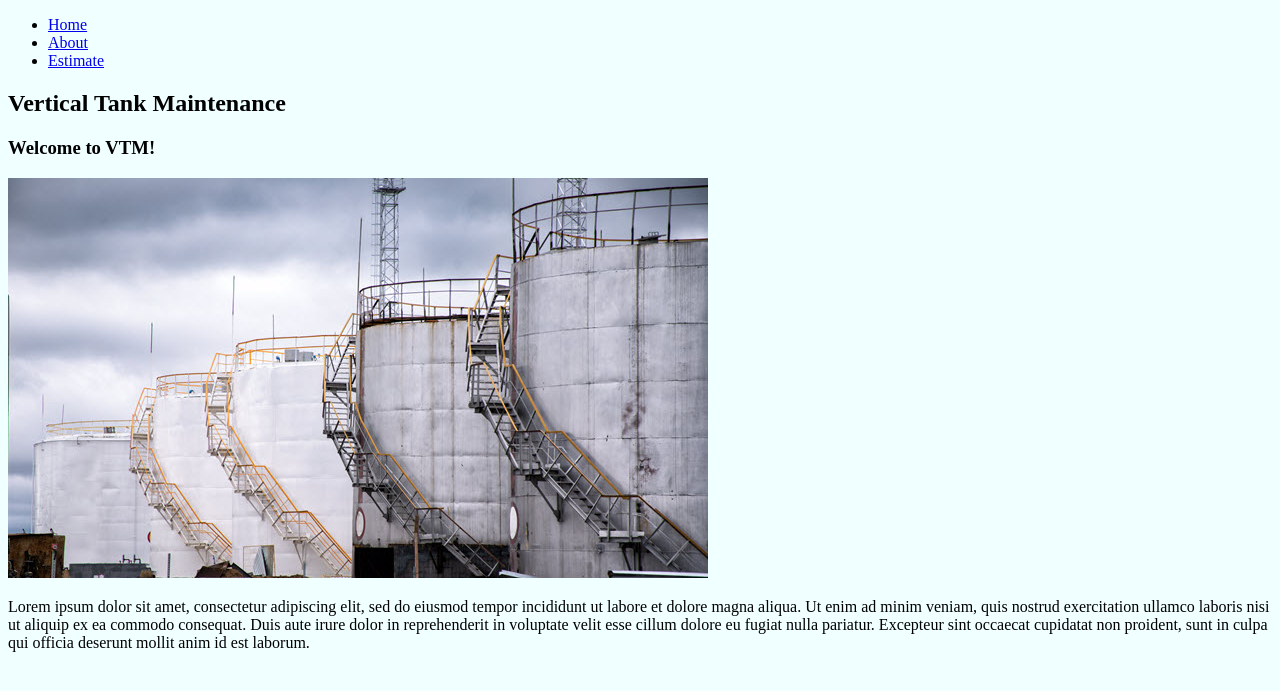
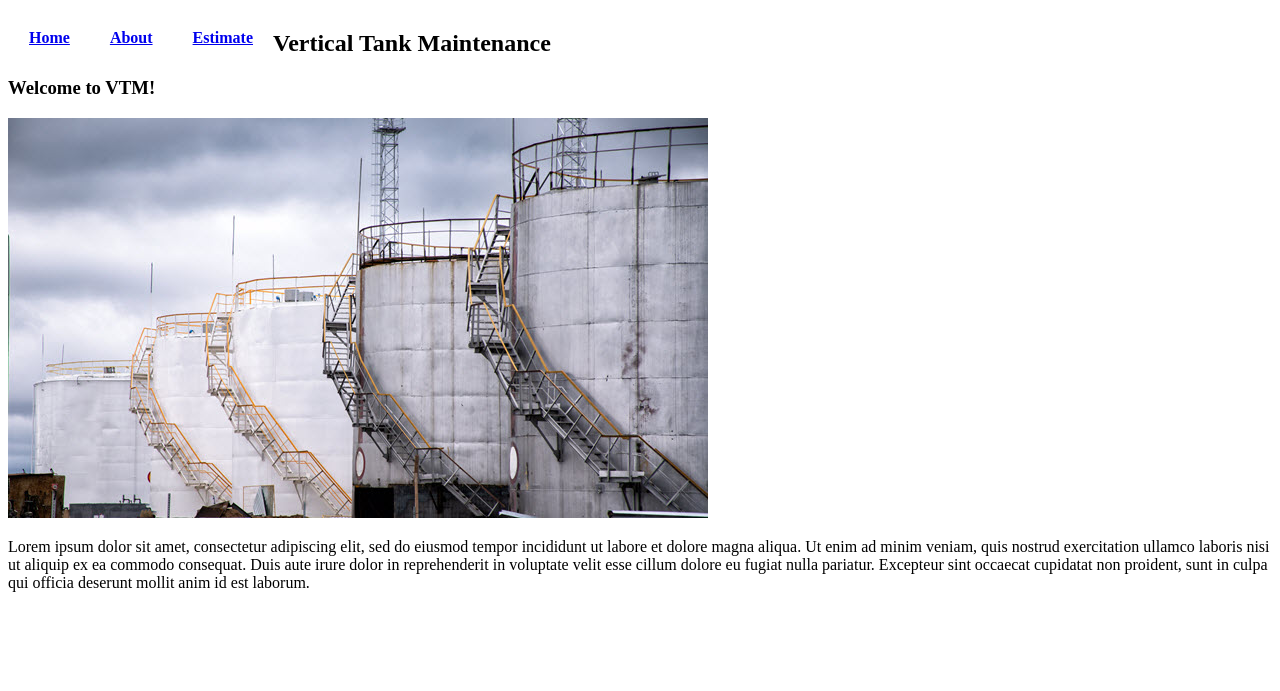
Before and after one commit to laurenjamison/homework7, a Flask app: page / in a window 1280 px wide. Shown: the top 691 px of the page. Run offline with Flask 2, Linux system fonts and the light colour scheme.

Commit message:
commit changes

```diff
--- a/static/css/stylesheet.css
+++ b/static/css/stylesheet.css
@@ -1,3 +1,25 @@
-body{
-    background-color: azure;
-}
+body {
+    background-color: white;
+  }
+
+  ul#navlist {
+    list-style-type: none;
+    margin: 0 auto;
+    padding: 1px;
+  }
+
+
+
+  #navlist li {
+    display: block ;
+    float: left;
+    font-weight: bold;
+    text-align: center;
+    font-family: "Times New Roman";
+    padding: 20px;
+  }
+
+
+
+  .picture {bottom: 0;
+  }
--- a/templates/base.html
+++ b/templates/base.html
@@ -4,7 +4,7 @@
   <head>
     <meta charset="utf-8">
     <title>{{ pageTitle }}</title>
-	<link rel="stylesheet" type="text/css" href="{{ url_for('static', filename='css/stylesheet.css') }}">
+	<link rel="stylesheet" type="text/css" href="{{ url_for('static', filename='css/stylesheet.css')}}">
 </head>
       <div id="menubar">
 
--- a/templates/estimate.html
+++ b/templates/estimate.html
@@ -7,7 +7,7 @@
 	<h2> Vertical Tank Maintenance</h2>
 
 	<h3> Create an estimate</h3>
-	<form action="/estimate"
+	<form action="/estimate">
 		<label for="tank_radius">Tank Radius:</label>
 		<input type="text" id="tank_radius" name="tank_radius" />
 		<br>
--- a/templates/index.html
+++ b/templates/index.html
@@ -6,7 +6,7 @@
 
 	<h2> Vertical Tank Maintenance </h2>
 	<h3> Welcome to VTM!</h3>
-	<img class="picture" src="{{ url_for('static', filename='images/above_ground_vertical_tanks.jpg') }}" />
+	<img class="picture" src="{{ url_for('static', filename='static/images/above_ground_vertical_tanks.jpg') }}" />
 	<p>
 		Lorem ipsum dolor sit amet, consectetur adipiscing elit, sed do eiusmod tempor incididunt ut labore et dolore magna aliqua. Ut enim ad minim veniam, quis nostrud exercitation ullamco laboris nisi ut aliquip ex ea commodo consequat. Duis aute irure dolor in reprehenderit in voluptate velit esse cillum dolore eu fugiat nulla pariatur. Excepteur sint occaecat cupidatat non proident, sunt in culpa qui officia deserunt mollit anim id est laborum.
 	</p>
```
Also changed, not shown: 3 other files.
